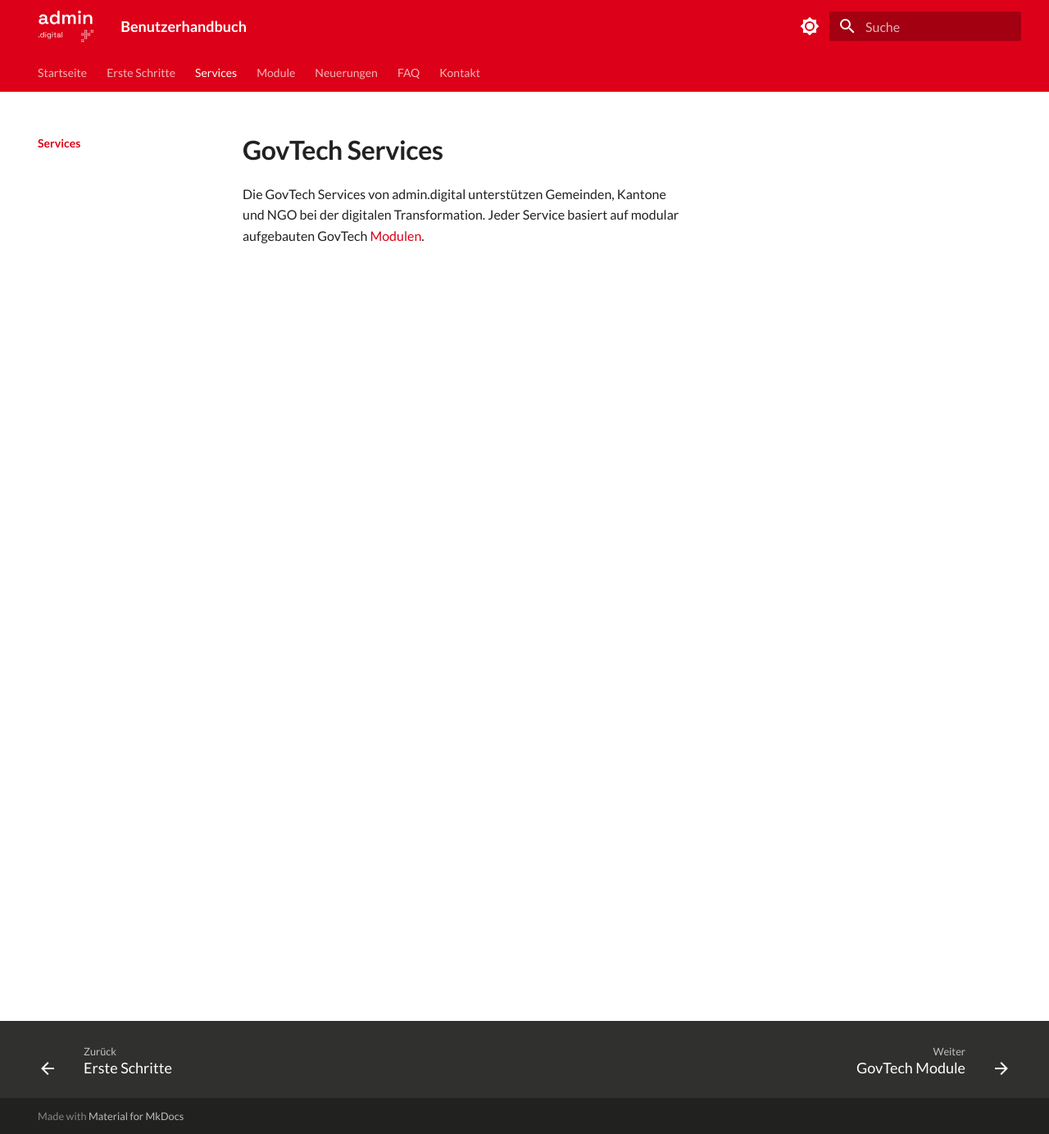
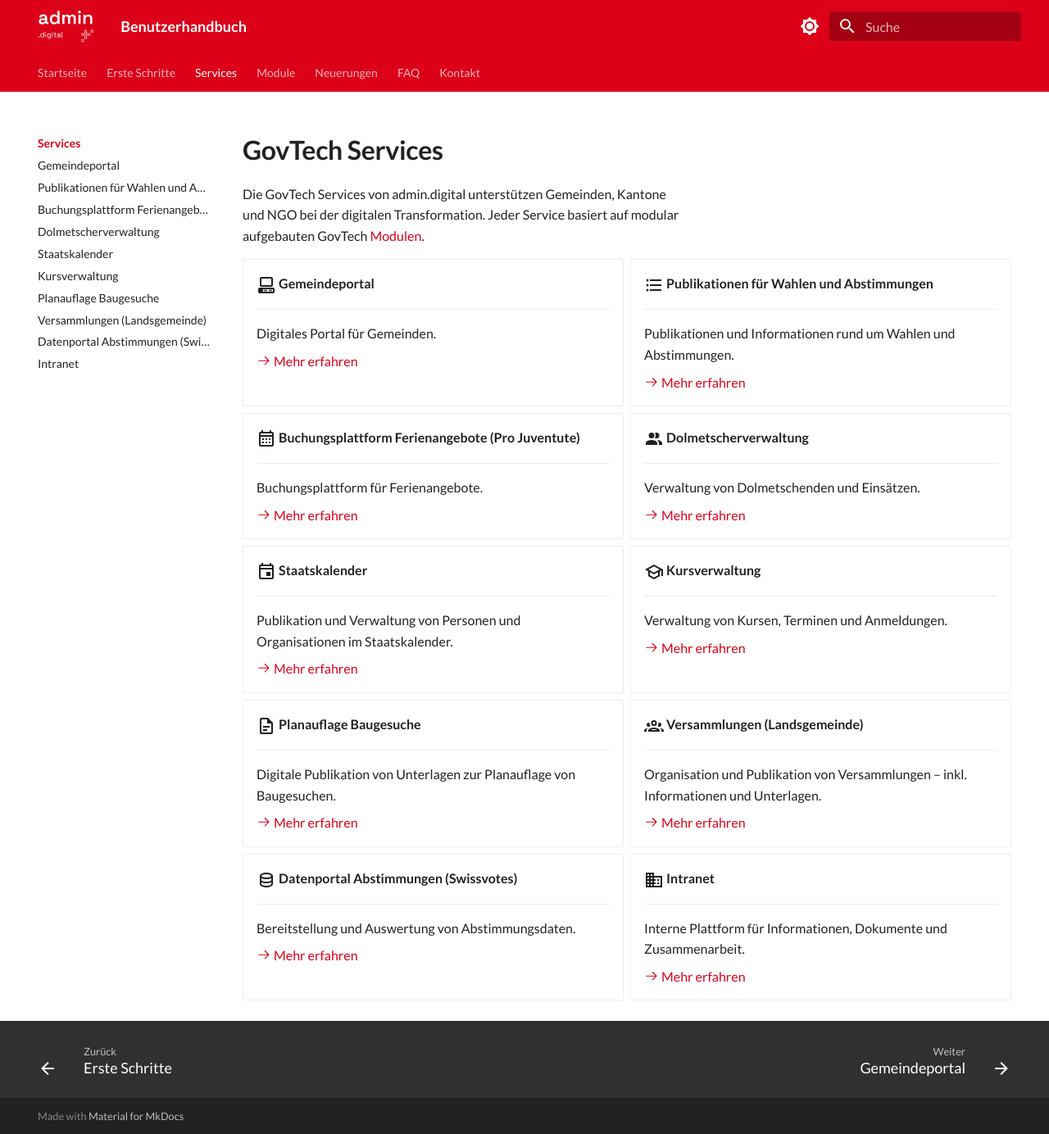
Before and after one commit to seantis/docs-admin-digital, an MkDocs documentation site: the page built from content/services/index.md, in a window 1280 px wide and 1384 px high. Shown: the whole window at 82% size. Built offline with MkDocs 1.6.1 and Material for MkDocs 9.7.7, drawn with Linux system fonts in a browser that asks for light colours.

Commit message:
GovTech Services

```diff
--- a/content/services/index.md
+++ b/content/services/index.md
@@ -1,4 +1,89 @@
 # GovTech Services
 
 Die GovTech Services von admin.digital unterstützen Gemeinden, Kantone und NGO bei der digitalen Transformation.
-Jeder Service basiert auf modular aufgebauten GovTech [Modulen](../module/index.md).
+Jeder Service basiert auf modular aufgebauten GovTech [Modulen](/module/).
+
+
+<div class="grid cards" markdown>
+
+-   :material-desktop-classic:{ .lg .middle } **Gemeindeportal**
+
+	---
+
+	Digitales Portal für Gemeinden.
+
+	[:octicons-arrow-right-24: Mehr erfahren](/services/gemeindeportal/)
+
+-   :material-format-list-bulleted:{ .lg .middle } **Publikationen für Wahlen und Abstimmungen**
+
+	---
+
+	Publikationen und Informationen rund um Wahlen und Abstimmungen.
+
+	[:octicons-arrow-right-24: Mehr erfahren](/services/publikationen-wahlen-abstimmungen/)
+
+-   :material-calendar-month-outline:{ .lg .middle } **Buchungsplattform Ferienangebote (Pro Juventute)**
+
+	---
+
+	Buchungsplattform für Ferienangebote.
+
+	[:octicons-arrow-right-24: Mehr erfahren](/services/feriennet/)
+
+-   :material-account-multiple:{ .lg .middle } **Dolmetscherverwaltung**
+
+	---
+
+	Verwaltung von Dolmetschenden und Einsätzen.
+
+	[:octicons-arrow-right-24: Mehr erfahren](/services/dolmetscherverwaltung/)
+
+-   :material-calendar-outline:{ .lg .middle } **Staatskalender**
+
+	---
+
+	Publikation und Verwaltung von Personen und Organisationen im Staatskalender.
+
+	[:octicons-arrow-right-24: Mehr erfahren](/services/staatskalender/)
+
+-   :material-school-outline:{ .lg .middle } **Kursverwaltung**
+
+	---
+
+	Verwaltung von Kursen, Terminen und Anmeldungen.
+
+	[:octicons-arrow-right-24: Mehr erfahren](/services/kursverwaltung/)
+
+-   :material-file-document-outline:{ .lg .middle } **Planauflage Baugesuche**
+
+	---
+
+	Digitale Publikation von Unterlagen zur Planauflage von Baugesuchen.
+
+	[:octicons-arrow-right-24: Mehr erfahren](/services/planauflage-baugesuche/)
+
+-   :material-account-group-outline:{ .lg .middle } **Versammlungen (Landsgemeinde)**
+
+	---
+
+	Organisation und Publikation von Versammlungen – inkl. Informationen und Unterlagen.
+
+	[:octicons-arrow-right-24: Mehr erfahren](/services/versammlungen-landsgemeinde/)
+
+-   :material-database-outline:{ .lg .middle } **Datenportal Abstimmungen (Swissvotes)**
+
+	---
+
+	Bereitstellung und Auswertung von Abstimmungsdaten.
+
+	[:octicons-arrow-right-24: Mehr erfahren](/services/datenportal-abstimmungen-swissvotes/)
+
+-   :material-domain:{ .lg .middle } **Intranet**
+
+	---
+
+	Interne Plattform für Informationen, Dokumente und Zusammenarbeit.
+
+	[:octicons-arrow-right-24: Mehr erfahren](/services/intranet/)
+
+</div>
--- a/mkdocs.yml
+++ b/mkdocs.yml
@@ -79,6 +79,16 @@
       - erste-schritte/index.md
   - Services:
       - services/index.md
+      - Gemeindeportal: services/gemeindeportal/index.md
+      - Publikationen für Wahlen und Abstimmungen: services/publikationen-wahlen-abstimmungen/index.md
+      - Buchungsplattform Ferienangebote (Pro Juventute): services/feriennet/index.md
+      - Dolmetscherverwaltung: services/dolmetscherverwaltung/index.md
+      - Staatskalender: services/staatskalender/index.md
+      - Kursverwaltung: services/kursverwaltung/index.md
+      - Planauflage Baugesuche: services/planauflage-baugesuche/index.md
+      - Versammlungen (Landsgemeinde): services/versammlungen-landsgemeinde/index.md
+      - Datenportal Abstimmungen (Swissvotes): services/datenportal-abstimmungen-swissvotes/index.md
+      - Intranet: services/intranet/index.md
   - Module:
       - module/index.md
       - Formulare:
```
Also changed, not shown: content/neuerungen/index.md (+5 -5 lines), content/services/datenportal-abstimmungen-swissvotes/index.md (added, +8 -0 lines), content/services/dolmetscherverwaltung/index.md (added, +8 -0 lines), content/services/feriennet/index.md (added, +8 -0 lines), content/services/gemeindeportal/index.md (added, +8 -0 lines), content/services/intranet/index.md (added, +8 -0 lines), content/services/kursverwaltung/index.md (added, +8 -0 lines), content/services/planauflage-baugesuche/index.md (added, +8 -0 lines), content/services/publikationen-wahlen-abstimmungen/index.md (added, +8 -0 lines), content/services/staatskalender/index.md (added, +8 -0 lines), content/services/versammlungen-landsgemeinde/index.md (added, +8 -0 lines).
